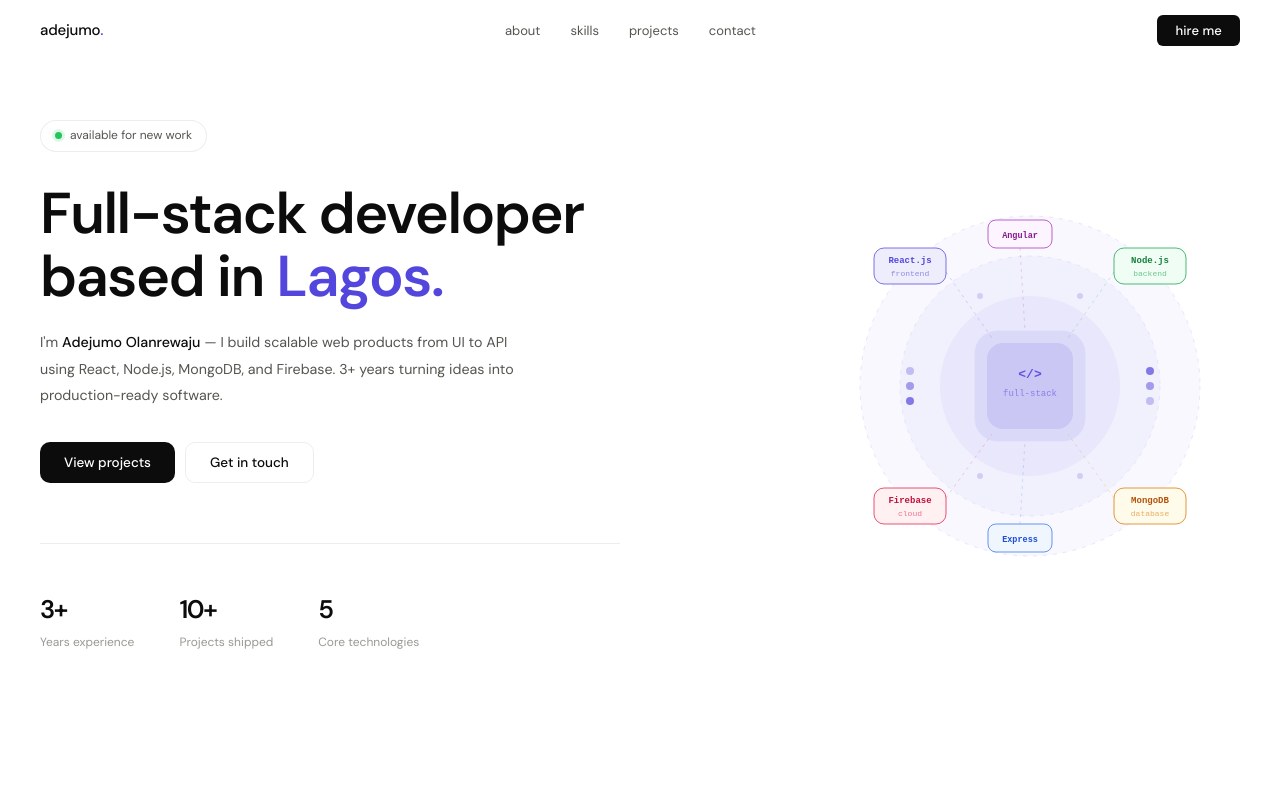
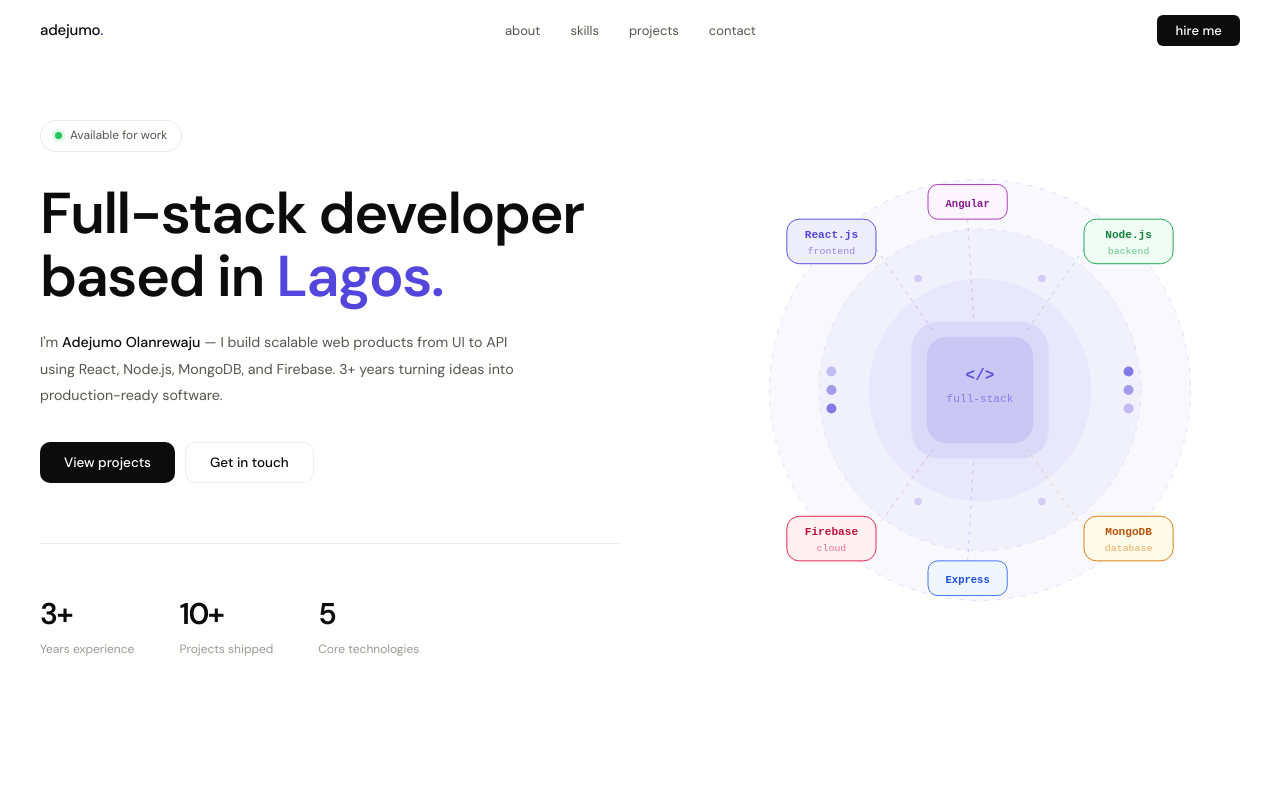
Before and after one commit to AdejumoOlanrewaju/telex-mern-portfolio, a React (Vite) app: page / in a window 1280 px wide. Shown: the top 800 px of the page. Built offline with nearby package versions, Linux system fonts and the light colour scheme.

Commit message:
initial commit

```diff
--- a/src/components/Hero/Hero.jsx
+++ b/src/components/Hero/Hero.jsx
@@ -84,7 +84,7 @@ export default function Hero() {
           <div className={styles.content}>
             <motion.div className={styles.status} {...fade(0.1)}>
               <span className={styles.greenDot} />
-              available for new work
+              Available for work
             </motion.div>
 
             <motion.h1 className={styles.heading} {...fade(0.2)}>
--- a/src/components/Hero/Hero.module.css
+++ b/src/components/Hero/Hero.module.css
@@ -7,7 +7,7 @@
 
 .heroLayout{
   display: grid;
-  grid-template-columns: 1fr 420px;
+  grid-template-columns: 1fr 520px;
   align-items: center;
   gap: 2rem;
 }
@@ -44,7 +44,7 @@
 }
 
 .heading {
-  font-size: clamp(2rem, 4.5vw, 4.2rem);
+  font-size: clamp(2.8rem, 4.5vw, 4.4rem);
   font-weight: 600;
   letter-spacing: -1.5px;
   line-height: 1.1;
@@ -119,7 +119,7 @@
 
 .statNum {
   display: block;
-  font-size: 1.7rem;
+  font-size: 2rem;
   font-weight: 600;
   letter-spacing: -1.5px;
   color: var(--ink);
@@ -134,7 +134,7 @@
 
 .graphic {
   width: 100%;
-  max-width: 420px;
+  max-width: 520px;
   justify-self: center;
 }
 
```
